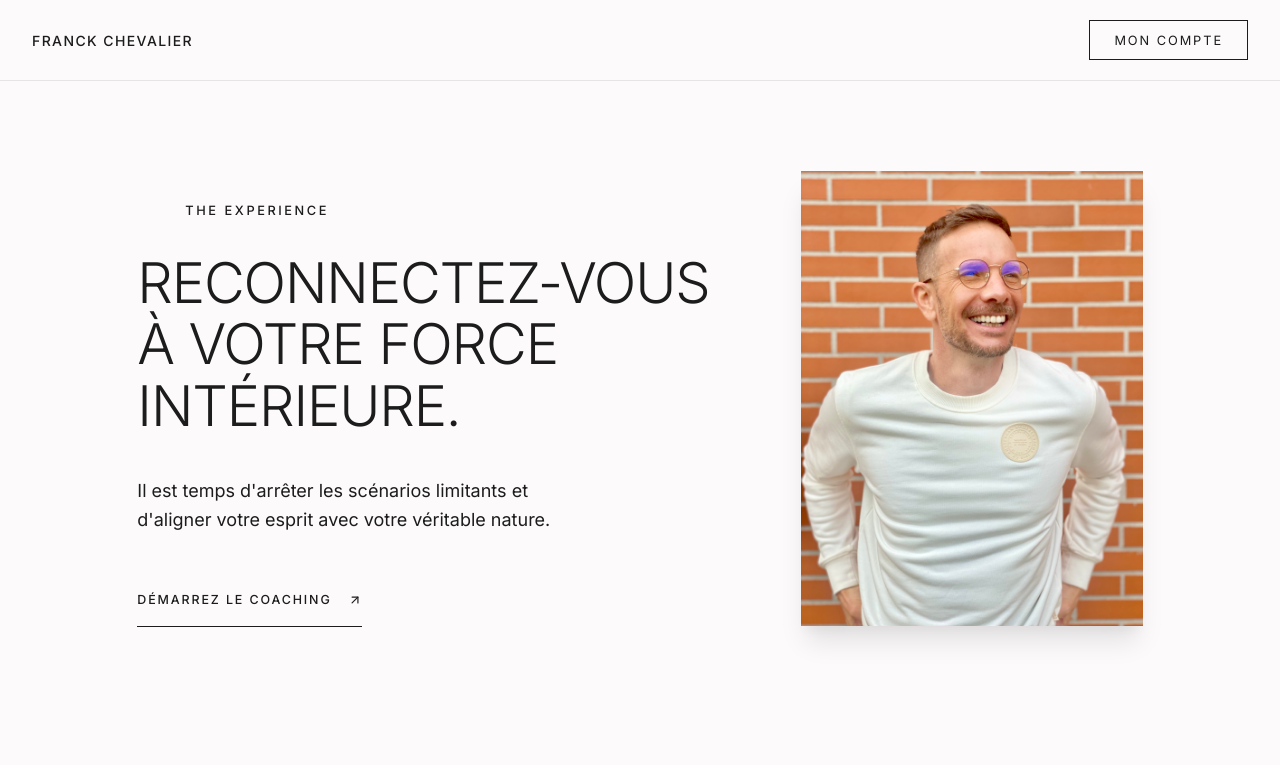
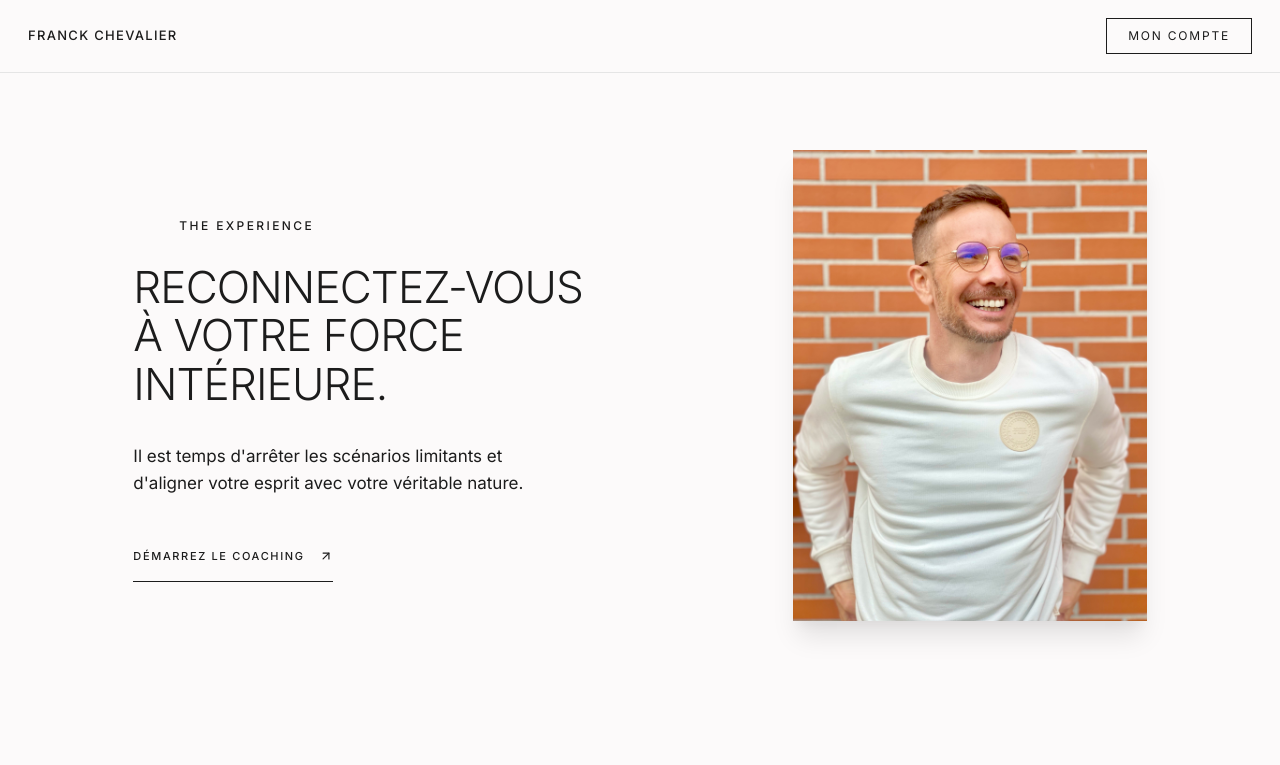
Before and after one commit to Ambiya12/CoachVie, a React (Vite) app: page / in a window 1280 px wide. Shown: the top 765 px of the page. Built offline with nearby package versions, Linux system fonts and the light colour scheme.

Commit message:
refactor: adjust spacing and typography for improved layout and readability across styles

```diff
--- a/src/App.module.css
+++ b/src/App.module.css
@@ -11,7 +11,7 @@
 .mainFlow {
   display: flex;
   flex-direction: column;
-  gap: calc(5 * var(--space-md));
+  gap: calc(2 * var(--space-md));
 }
 
 .divider {
--- a/src/index.css
+++ b/src/index.css
@@ -11,55 +11,55 @@
 }
 
 :root {
-  /* Global visual scale: subtle compactness across the app. */
+  /* Global visual scale: elegant and proportional typography, compact components against generous whitespace. */
   --ui-scale: 1;
 
-  --font-display-xl: calc(3.5rem * var(--ui-scale));
-  --font-display-lg: calc(3rem * var(--ui-scale));
-  --font-display-md: calc(2.5rem * var(--ui-scale));
-  --font-heading-xl: calc(2rem * var(--ui-scale));
-  --font-heading-lg: calc(1.7rem * var(--ui-scale));
-  --font-heading-md: calc(1.25rem * var(--ui-scale));
-  --font-heading-sm: calc(1.1rem * var(--ui-scale));
+  --font-display-xl: calc(2.75rem * var(--ui-scale));
+  --font-display-lg: calc(2.25rem * var(--ui-scale));
+  --font-display-md: calc(1.875rem * var(--ui-scale));
+  --font-heading-xl: calc(1.5rem * var(--ui-scale));
+  --font-heading-lg: calc(1.25rem * var(--ui-scale));
+  --font-heading-md: calc(1.125rem * var(--ui-scale));
+  --font-heading-sm: calc(1rem * var(--ui-scale));
 
-  --font-body-lg: calc(1.125rem * var(--ui-scale));
-  --font-body-md: calc(1rem * var(--ui-scale));
-  --font-body-sm: calc(0.98rem * var(--ui-scale));
+  --font-body-lg: calc(1.0625rem * var(--ui-scale));
+  --font-body-md: calc(0.9375rem * var(--ui-scale));
+  --font-body-sm: calc(0.875rem * var(--ui-scale));
 
-  --font-ui-md: calc(0.875rem * var(--ui-scale));
-  --font-ui-sm: calc(0.8rem * var(--ui-scale));
-  --font-ui-xs: calc(0.78rem * var(--ui-scale));
-  --font-ui-2xs: calc(0.68rem * var(--ui-scale));
+  --font-ui-md: calc(0.8125rem * var(--ui-scale));
+  --font-ui-sm: calc(0.75rem * var(--ui-scale));
+  --font-ui-xs: calc(0.6875rem * var(--ui-scale));
+  --font-ui-2xs: calc(0.625rem * var(--ui-scale));
 
-  --space-2xs: calc(0.25rem * var(--ui-scale));
-  --space-xs: calc(0.5rem * var(--ui-scale));
-  --space-sm: calc(0.75rem * var(--ui-scale));
-  --space-md: calc(1rem * var(--ui-scale));
-  --space-lg: calc(1.5rem * var(--ui-scale));
-  --space-xl: calc(2rem * var(--ui-scale));
-  --space-2xl: calc(3rem * var(--ui-scale));
-  --space-3xl: calc(4rem * var(--ui-scale));
+  --space-2xs: calc(0.125rem * var(--ui-scale));
+  --space-xs: calc(0.375rem * var(--ui-scale));
+  --space-sm: calc(0.625rem * var(--ui-scale));
+  --space-md: calc(0.875rem * var(--ui-scale));
+  --space-lg: calc(1.25rem * var(--ui-scale));
+  --space-xl: calc(1.75rem * var(--ui-scale));
+  --space-2xl: calc(2.5rem * var(--ui-scale));
+  --space-3xl: calc(3.5rem * var(--ui-scale));
 
-  --input-padding-y: calc(1rem * var(--ui-scale));
-  --input-padding-x: calc(0.95rem * var(--ui-scale));
-  --button-padding-y: calc(0.95rem * var(--ui-scale));
-  --button-padding-x: calc(2.2rem * var(--ui-scale));
+  --input-padding-y: calc(0.75rem * var(--ui-scale));
+  --input-padding-x: calc(0.85rem * var(--ui-scale));
+  --button-padding-y: calc(0.65rem * var(--ui-scale));
+  --button-padding-x: calc(1.75rem * var(--ui-scale));
   --control-min-hit: 44px;
 
-  --calendar-day-min-height: calc(6.7rem * var(--ui-scale));
+  --calendar-day-min-height: calc(5.5rem * var(--ui-scale));
 
-  /* Shared shell spacing to keep pages airy but not oversized. */
+  /* Shared shell spacing to keep pages airy but components perfectly proportioned. */
   --page-pad-y: calc(2.2rem * var(--ui-scale));
   --page-pad-x: calc(1.5rem * var(--ui-scale));
-  --section-pad-y: calc(3rem * var(--ui-scale));
+  --section-pad-y: calc(4.5rem * var(--ui-scale)); /* Balanced vertical whitespace */
 }
 
 @media (max-width: 768px) {
   :root {
-    --ui-scale: 0.99;
+    --ui-scale: 0.95;
     --page-pad-y: calc(1.6rem * var(--ui-scale));
     --page-pad-x: calc(1rem * var(--ui-scale));
-    --section-pad-y: calc(2.2rem * var(--ui-scale));
+    --section-pad-y: calc(4rem * var(--ui-scale));
   }
 }
 
--- a/src/styles/Auth.module.css
+++ b/src/styles/Auth.module.css
@@ -1,10 +1,10 @@
 .container {
-  min-height: 100vh;
   background-color: var(--color-brand-bg);
   display: flex;
   flex-direction: column;
   font-family: var(--font-sans);
   color: var(--color-brand-primary);
+  flex: 1; /* take up available space from AppShell */
 }
 
 .header {
@@ -26,7 +26,7 @@
   display: flex;
   align-items: center;
   justify-content: center;
-  padding: var(--section-pad-y) 5%;
+  padding: var(--space-2xl) 5%; /* Replaced extreme section pad with normal spacer */
 }
 
 .formWrapper {
--- a/src/styles/Dashboard.module.css
+++ b/src/styles/Dashboard.module.css
@@ -1,9 +1,9 @@
 .dashboardContainer {
-  min-height: 100vh;
   background-color: var(--color-brand-bg);
   color: var(--color-brand-primary);
   display: flex;
   flex-direction: column;
+  flex: 1;
 }
 
 .header {
--- a/src/styles/Diagnostic.module.css
+++ b/src/styles/Diagnostic.module.css
@@ -1,11 +1,11 @@
 .container {
-  min-height: 100vh;
   background-color: var(--color-brand-bg);
   color: var(--color-brand-primary);
   display: flex;
   flex-direction: column;
-  padding: var(--page-pad-y) var(--page-pad-x);
+  padding: var(--space-2xl) var(--page-pad-x);
   box-sizing: border-box;
+  flex: 1;
 }
 
 .content {
```
